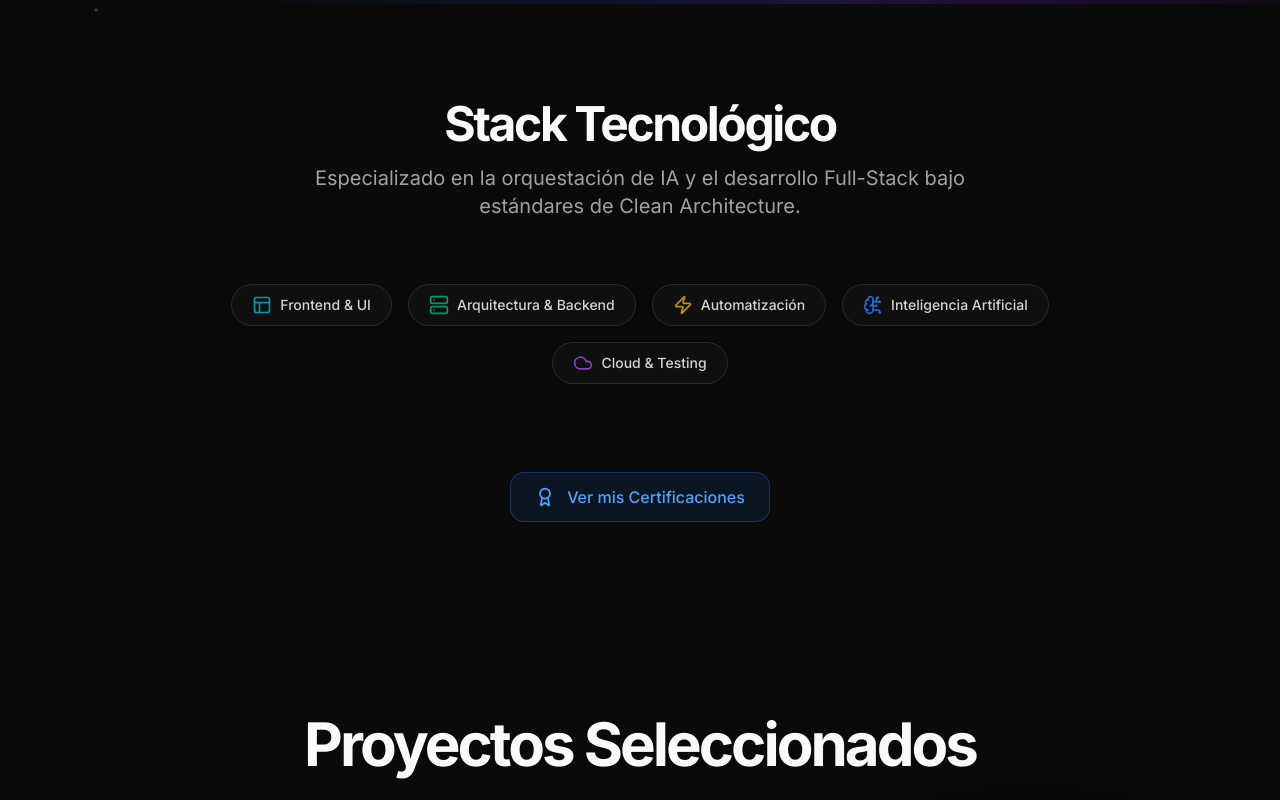
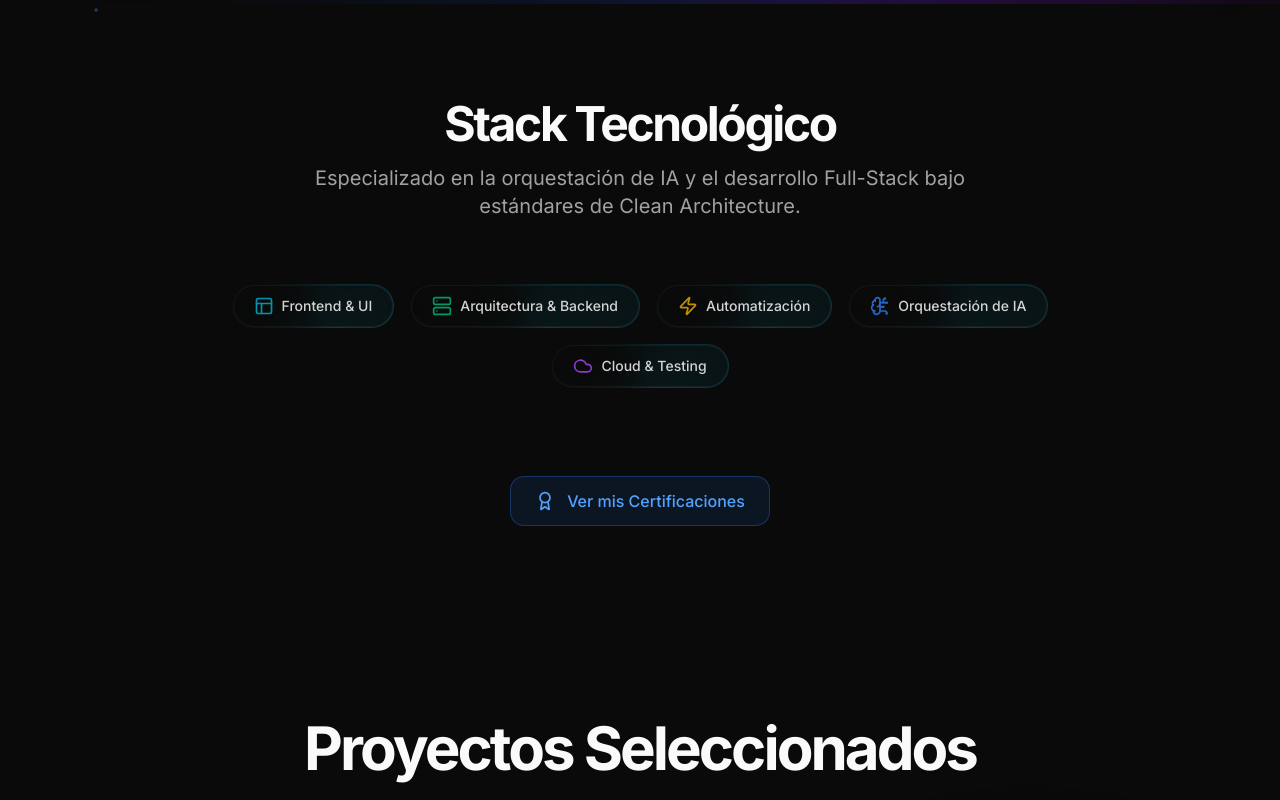
Before and after one commit to Landryx-Gmz/Portfolio, a Next.js app: page / in a window 1280 px wide. Shown: the part 780-1580 px from the top of the page. Built offline with nearby package versions, Linux system fonts and the light colour scheme.

Commit message:
feat: implement hero and skills section components for portfolio landing page

```diff
--- a/src/components/sections/hero.tsx
+++ b/src/components/sections/hero.tsx
@@ -35,7 +35,7 @@ export function Hero() {
                 </span>
               </h1>
               <h2 className="text-xl sm:text-2xl font-medium text-neutral-600 dark:text-neutral-400 font-mono">
-                &gt; Full-Stack AI Developer_
+                &gt; Full-Stack Developer & AI Orchestrator_
               </h2>
               <p className="max-w-[550px] text-neutral-600 dark:text-neutral-300 md:text-lg leading-relaxed">
                 Construyo plataformas web robustas bajo estándares de Clean Architecture. Integro automatizaciones e IA para transformar arquitecturas complejas en negocios escalables.
--- a/src/components/sections/skills.tsx
+++ b/src/components/sections/skills.tsx
@@ -22,9 +22,9 @@ const skills = [
     items: ["n8n (Workflows)", "Resend", "Formspark", "Webhooks", "Integración de APIs", "Procesos Background"]
   },
   {
-    category: "Inteligencia Artificial",
+    category: "Orquestación de IA",
     icon: <BrainCircuit className="w-6 h-6 mb-4 text-blue-500" />,
-    items: ["Vercel AI SDK", "Grok API", "OpenAI", "LangChain", "Prompt Engineering", "Agentes Autónomos"]
+    items: ["MCP & Skills System", "Prompt Engineering", "Prompt Rules (.rules)", "Vercel AI SDK", "LLM APIs", "Agentes Autónomos"]
   },
   {
     category: "Cloud & Testing",
@@ -61,20 +61,37 @@ export function Skills() {
             <div className="flex flex-wrap justify-center gap-2 md:gap-4 mb-10 max-w-4xl">
               {skills.map((skill, index) => {
                 const isActive = activeTab === index;
+                const showSpark = !isActive && activeTab === null; // Solo muestra destellos si no hay nada seleccionado
+
                 // Prevenimos que el margen bottom del icono descuadre la tab
                 const skillIcon = <div className={`[&>svg]:mb-0 [&>svg]:w-5 [&>svg]:h-5 transition-all duration-300 ${isActive ? "" : "opacity-80 group-hover:scale-110 group-hover:brightness-125"}`}>{skill.icon}</div>;
+
                 return (
                   <button
                     key={skill.category}
                     onClick={() => setActiveTab(isActive ? null : index)}
-                    className={`group relative px-5 py-2.5 rounded-full text-sm font-medium transition-all duration-300 flex items-center gap-2
-                      ${isActive
-                        ? "text-cyan-400 bg-cyan-500/10 border-cyan-500/50 shadow-[0_0_15px_-3px_rgba(6,182,212,0.4)]"
-                        : "text-neutral-300 bg-neutral-900/40 border-white/10 hover:bg-white/10 hover:border-white/20 hover:text-white shadow-sm hover:shadow-[0_0_20px_-5px_rgba(255,255,255,0.1)]"
-                      } border backdrop-blur-md`}
+                    className={`group relative rounded-full p-[1px] text-sm font-medium transition-all duration-300 overflow-hidden ${
+                      isActive ? "shadow-[0_0_15px_-3px_rgba(6,182,212,0.4)]" : "hover:shadow-[0_0_20px_-5px_rgba(255,255,255,0.1)]"
+                    }`}
                   >
-                    {skillIcon}
-                    {skill.category}
+                    {/* Efecto Destello (Border Spin) */}
+                    {showSpark && (
+                      <div
+                        className="absolute inset-[-200%] animate-spin bg-[conic-gradient(from_90deg_at_50%_50%,transparent_0%,#06b6d4_60%,transparent_100%)] opacity-30 group-hover:opacity-100 transition-opacity duration-500"
+                        style={{ animationDuration: '4s' }}
+                      />
+                    )}
+
+                    {/* Contenedor Interior del Boton (Fondo Oscuro para tapar centro) */}
+                    <div className={`relative px-5 py-2.5 rounded-full flex items-center gap-2 backdrop-blur-xl w-full h-full border ${
+                        isActive
+                        ? "bg-cyan-500/10 border-cyan-500/50 text-cyan-400"
+                        : "bg-neutral-950/80 border-white/5 hover:border-white/10 group-hover:bg-neutral-900/80 text-neutral-300 group-hover:text-white"
+                      }`}
+                    >
+                      {skillIcon}
+                      {skill.category}
+                    </div>
                   </button>
                 );
               })}
```
